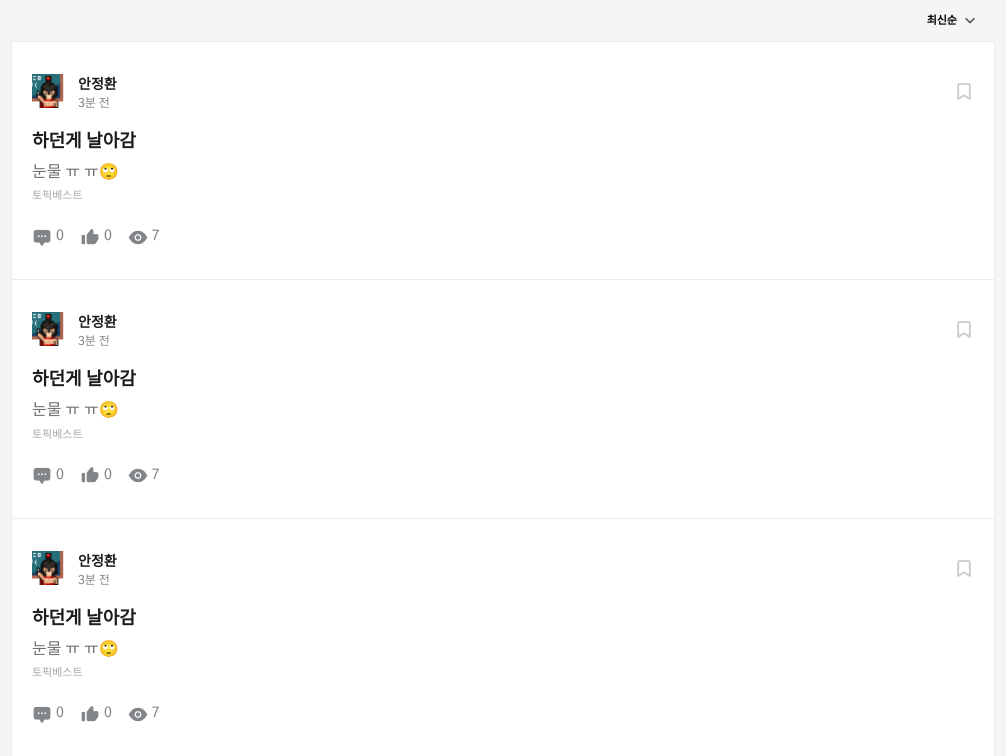
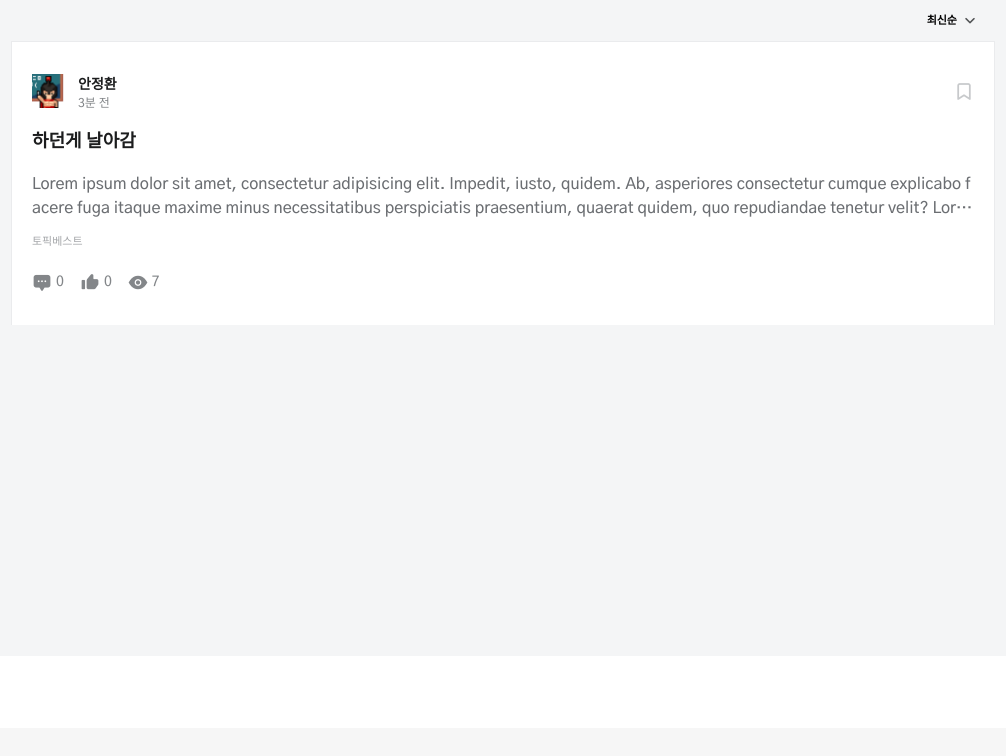
Before and after one commit to SCC-AI-3/Spartagora_Front, a Python web app: template templates/article(topicbest).html in a window 1280 px wide. Shown: the part 72-828 px from the top of the page, without its empty margins (137-1143 px from the left). After the commit the page ends 363 px from the top, so only its background shows below. Run offline with Jinja, Linux system fonts and the light colour scheme; the template is opened without the code that fills it, so the values that code supplies are empty; some libraries are stand-ins or nearby versions.

Commit message:
파일 이름 변경, idea 폴더 삭제

```diff
--- a/static/article.css
+++ b/static/article.css
@@ -1,3 +1,7 @@
+/*-webkit- : 구글, 사파리 브라우저에 적용.*/
+/*-moz- : 파이어폭스 브라우저에 적용.*/
+/*-o- : 오페라 브라우저에 적용.*/
+
 :root {
     --text-color: rgb(50, 50, 50);
     --background-color: rgb(255, 255, 255);
@@ -84,7 +88,7 @@ body {
     color:var(--accent-color);
 }
 
-@media screen and (max-width:768px) {
+@media screen and (max-width:940px) {
     .navbar {
         flex-direction: column;
         align-items: flex-start;
@@ -134,8 +138,6 @@ body {
     -ms-flex-direction: column;
     flex-direction: column;
     -webkit-align-items: center;
-    -webkit-box-align: center;
-    -ms-flex-align: center;
     align-items: center;
     -webkit-box-pack: center;
     -ms-flex-pack: center;
--- a/templates/article(topicbest).html
+++ b/templates/article(topicbest).html
@@ -1,19 +1,17 @@
 <!DOCTYPE html>
 <html lang="en">
 <head>
-    <meta charset="utf-8" />
-    <meta name="viewport" content="width=device-width, initial-scale=1.0" />
+    <meta charset="UTF-8">
+    <meta http-equiv="X-UA-Compatible" content="IE=edge">
+    <meta name="viewport" content="width=device-width, initial-scale=1.0">
 
     <!-- index css link -->
-    <link rel="stylesheet" href="/static/article.css" />
-
-    <!-- index javascript -->
-    <script src="../js/index.js" defer></script>
+    <link rel="stylesheet" href="/static/article.css"/>
 
     <!-- Google Font -->
-    <link rel="preconnect" href="https://fonts.googleapis.com" />
-    <link rel="preconnect" href="https://fonts.gstatic.com" crossorigin />
-    <link href="https://fonts.googleapis.com/css2?family=Gothic+A1:wght@500&display=swap" rel="stylesheet" />
+    <link rel="preconnect" href="https://fonts.googleapis.com"/>
+    <link rel="preconnect" href="https://fonts.gstatic.com" crossorigin/>
+    <link href="https://fonts.googleapis.com/css2?family=Gothic+A1:wght@500&display=swap" rel="stylesheet"/>
 
     <!-- Font Awesome -->
     <script
@@ -21,11 +19,10 @@
             crossorigin="anonymous"
     ></script>
 
-    <title>SCC | Spartagora</title>
+    <title>Spartagora | Login</title>
 
 </head>
 
-  <!-- nav bar -->
 <body>
     <div class="wrap">
         <nav class="navbar">
@@ -37,7 +34,6 @@
                 <li><a href="">여행+먹방</a></li>
                 <li><a href="">헬스+다이어트</a></li>
             </ul>
-
 
             <a href="#" class="navbar_toogleBtn">
                 <i class="fa-solid fa-bars"></i>
@@ -81,105 +77,7 @@
                     <div class="articlebox-contents-titlebox">
                         <a class="articlebox-contents-title">하던게 날아감</a>
                     </div>
-                    <a class="articlebox-contents-content">눈물 ㅠ ㅠ🙄</a>
-                </div>
-                <div class="articlebox-categorybox">
-                    <div class="articlebox-category">토픽베스트
-                    </div>
-                </div>
-                <div class="articlebox-countbox">
-                    <div class="articlebox-countbox2">
-                        <div class="articlebox-counts">
-                            <div style="display: inline-block; width: 20px; height: 20px;">
-                                <img src="/image/icon-comment.png" alt="취소" width="20px" height="20px" style="vertical-align: sub;">
-                            </div> 0
-                        </div>
-                        <div class="articlebox-counts">
-                            <div style="display: inline-block; width: 20px; height: 20px;">
-                                <img src="/image/icon-like.png" alt="취소" width="20px" height="20px" style="vertical-align: sub;">
-                            </div> 0
-                        </div>
-                        <div class="articlebox-counts">
-                            <div style="display: inline-block; width: 20px; height: 20px;">
-                                <img src="/image/icon-view.png" alt="취소" width="20px" height="20px" style="vertical-align: sub;">
-                            </div> 7
-                        </div>
-                    </div>
-                </div>
-            </div>
-            <div class="articlebox-sector">
-                <div class="articlebox-header-sector">
-                    <div class="articlebox-headerbox">
-                        <div width="36px" height="36px" class="css-jg5tbe">
-                            <img src="/image/tutor.png" alt="나의얼굴" width="34px" height="34px">
-                        </div>
-                        <div class="articlebox-headernamebox">
-                            <div class="articlebox-headername">안정환
-                            </div>
-                            <div class="articlebox-headertime">3분 전
-                            </div>
-                        </div>
-                    </div>
-                    <div class="articlebox-bookmark">
-                        <div>
-                            <img src="/image/bookmark-inactive.png" alt="북마크" width="20px" height="20px">
-                        </div>
-                    </div>
-                </div>
-                <div class="articlebox-content">
-                    <div class="articlebox-contents-titlebox">
-                        <a class="articlebox-contents-title">하던게 날아감</a>
-                    </div>
-                    <a class="articlebox-contents-content">눈물 ㅠ ㅠ🙄</a>
-                </div>
-                <div class="articlebox-categorybox">
-                    <div class="articlebox-category">토픽베스트
-                    </div>
-                </div>
-                <div class="articlebox-countbox">
-                    <div class="articlebox-countbox2">
-                        <div class="articlebox-counts">
-                            <div style="display: inline-block; width: 20px; height: 20px;">
-                                <img src="/image/icon-comment.png" alt="취소" width="20px" height="20px" style="vertical-align: sub;">
-                            </div> 0
-                        </div>
-                        <div class="articlebox-counts">
-                            <div style="display: inline-block; width: 20px; height: 20px;">
-                                <img src="/image/icon-like.png" alt="취소" width="20px" height="20px" style="vertical-align: sub;">
-                            </div> 0
-                        </div>
-                        <div class="articlebox-counts">
-                            <div style="display: inline-block; width: 20px; height: 20px;">
-                                <img src="/image/icon-view.png" alt="취소" width="20px" height="20px" style="vertical-align: sub;">
-                            </div> 7
-                        </div>
-                    </div>
-                </div>
-            </div>
-            <div class="articlebox-sector">
-                <div class="articlebox-header-sector">
-                    <div class="articlebox-headerbox">
-                        <div width="36px" height="36px" class="css-jg5tbe">
-                            <img src="/image/tutor.png" alt="나의얼굴" width="34px" height="34px">
-                        </div>
-                        <div class="articlebox-headernamebox">
-                            <div class="articlebox-headername">안정환
-                            </div>
-                            <div class="articlebox-headertime">3분 전
-                            </div>
-                        </div>
-                    </div>
-                    <div class="articlebox-bookmark">
-                        <div>
-                            <img src="/image/bookmark-inactive.png" alt="북마크" width="20px" height="20px">
-                        </div>
-                    </div>
-                </div>
-                <div class="articlebox-content">
-                    <div class="articlebox-contents-titlebox">
-                        <a class="articlebox-contents-title">하던게 날아감</a>
-                    </div>
-                    <a class="articlebox-contents-content">눈물 ㅠ ㅠ🙄</a>
+                    <p class="articlebox-contents-content">Lorem ipsum dolor sit amet, consectetur adipisicing elit. Impedit, iusto, quidem. Ab, asperiores consectetur cumque explicabo facere fuga itaque maxime minus necessitatibus perspiciatis praesentium, quaerat quidem, quo repudiandae tenetur velit? Lorem ipsum dolor sit amet, consectetur adipisicing elit. Impedit, iusto, quidem. Ab, asperiores consectetur cumque explicabo facere fuga itaque maxime minus necessitatibus perspiciatis praesentium, quaerat quidem, quo repudiandae tenetur velit? Lorem ipsum dolor sit amet, consectetur adipisicing elit. Impedit, iusto, quidem. Ab, asperiores consectetur cumque explicabo facere fuga itaque maxime minus necessitatibus perspiciatis praesentium, quaerat quidem, quo repudiandae tenetur velit?</p>
                 </div>
                 <div class="articlebox-categorybox">
                     <div class="articlebox-category">토픽베스트
```
Also changed, not shown: templates/base.html (renamed from templates/index.html, +8 -4 lines), js/base.js (renamed from js/index.js), static/base.css (renamed from static/index.css), 1 other file. Lines whose indentation alone changed are shown as unchanged.
